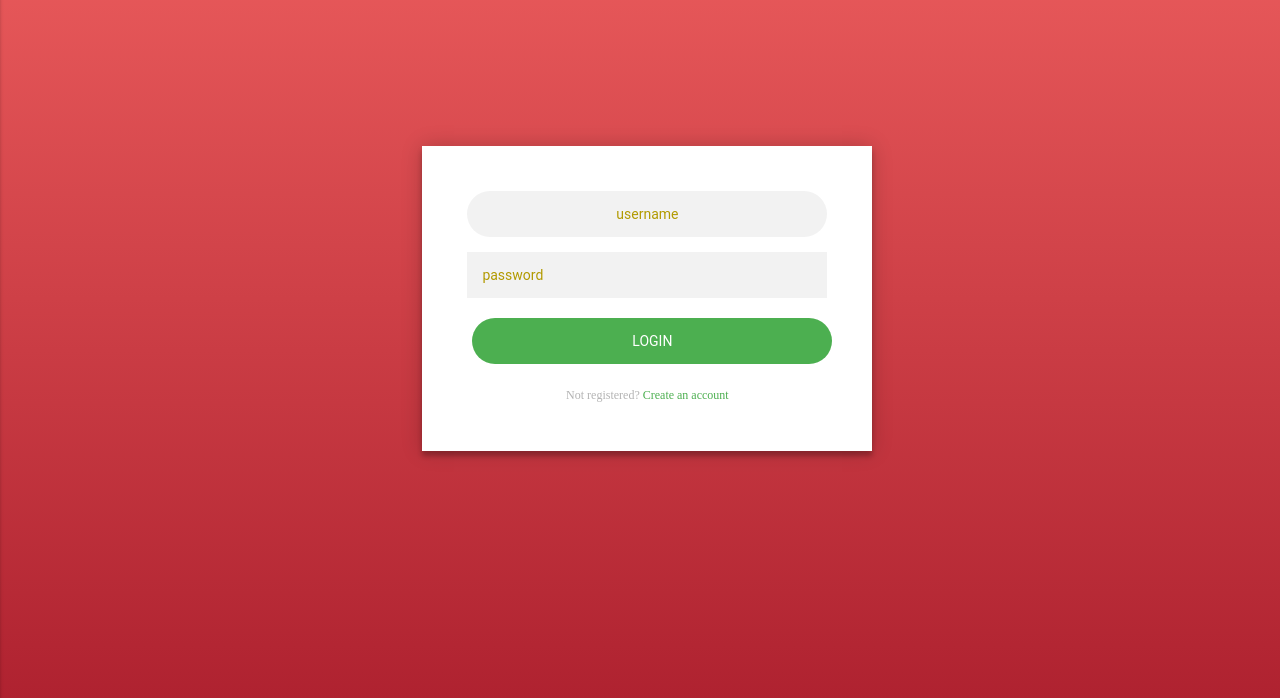
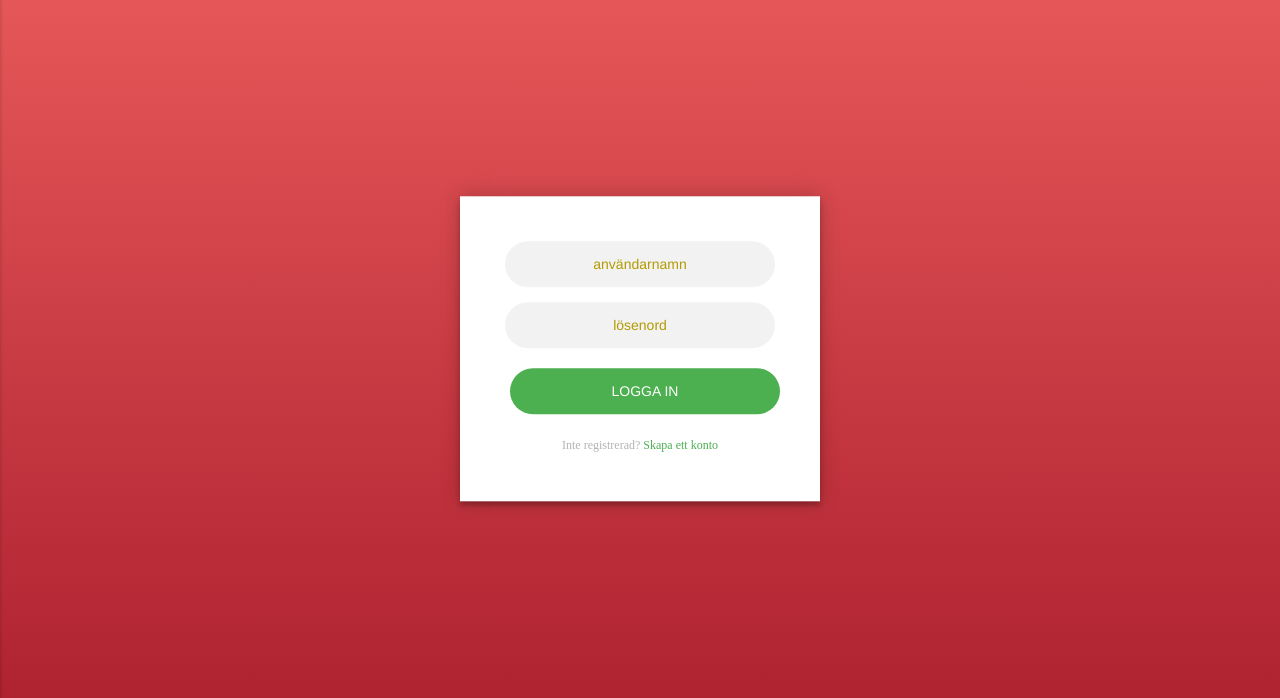
Before and after one commit to TheSwedishScout/pizzajakten, a PHP site: page /logIn.php in a window 1280 px wide. Shown: the part 102-800 px from the top of the page. Run offline with PHP 8.4, Linux system fonts and the light colour scheme; some libraries are stand-ins or nearby versions.

Commit message:
Logga in-funktion

```diff
--- a/css/main.css
+++ b/css/main.css
@@ -465,6 +465,16 @@ button:active {
 
 
 
+
+
+
+
+
+
+
+
+
+
 /**************************************************************\
 |**************************************************************|
 |****************************KASSA*****************************|
@@ -533,6 +543,12 @@ input::placeholder {
 
 
 
+
+
+
+
+
+
 /**************************************************************\
 |**************************************************************|
 |****************************LOG IN*****************************|
@@ -543,36 +559,47 @@ input::placeholder {
 
 /*Code taken and altered https://codepen.io/colorlib/pen/rxddKy*/
 
-@import url(https://fonts.googleapis.com/css?family=Roboto:300);
-
 .login-page {
+	position: absolute;
+	top: 50%;
+	left: 50%;
+	transform: translateX(-50%) translateY(-50%);
   	width: 360px;
   	padding: 8% 0 0;
-  margin: auto;
+  /*margin: auto;*/
 }
 .form {
-  position: relative;
   z-index: 1;
   background: #FFFFFF;
-  max-width: 360px;
-  margin: 0 auto 100px;
   padding: 45px;
   text-align: center;
   box-shadow: 0 0 20px 0 rgba(0, 0, 0, 0.2), 0 5px 5px 0 rgba(0, 0, 0, 0.24);
+  line-height: 22px;
 }
-.form input {
-  font-family: "Roboto", sans-serif;
+
+.form input[type=text],[type="email"],[type="password"] {
+	border: none;
+	border-radius: 25px;
+    color: black;
+    box-sizing: border-box;
+    text-align: center;
+    text-decoration: none;
+    display: inline-block;
+    font-size: 16px;
+    font-family: "helvetica";
+
 	  outline: 0;
 	  background: #f2f2f2;
 	  width: 100%;
-  border: 0;
 	  margin: 0 0 15px;
 	  padding: 15px;
 	  box-sizing: border-box;
 	  font-size: 14px;
 }
 .form button {
-  font-family: "Roboto", sans-serif;
+	background: #499348;
+  font-family: "helvetica";
+  font-size: 100px;
   text-transform: uppercase;
   outline: 0;
   background: #4CAF50;
@@ -585,8 +612,12 @@ input::placeholder {
   transition: all 0.3 ease;
   cursor: pointer;
 }
+
+
 .form button:hover,.form button:active,.form button:focus {
-  background: #43A047;
+  	background-color: #6fbf57;
+	transition-timing-function: ease-in;
+	transition: 0.3s;
 }
 .form .message {
   margin: 15px 0 0;
@@ -601,14 +632,16 @@ input::placeholder {
   display: none;
 }
 
-.form {
-    text-align: center;
-    position: absolute;
-    width: 43%;
-    top: 31%;
-    left: 33%;
-    line-height: 22px;
-}
+
+
+
+
+
+
+
+
+
+
 
 
 
@@ -653,10 +686,11 @@ input::placeholder {
     font-size: 16px;
     font-family: helvetica;
     cursor: pointer;
+     text-transform: uppercase;
 }
 
 #help-button:hover {
 	background-color: #6fbf57;
 	transition-timing-function: ease-in;
-	transition: 1s;
+	transition: 0.3s;
 }
--- a/logIn.php
+++ b/logIn.php
@@ -29,7 +29,7 @@
 		<img src="images/star.png" alt="Favoriter">
 		<img src="images/user.png" alt="min sida">
 		<nav>
-			<h3>Hur fungerar det?</h3>
+			<h3><a href="help.php">Hur fungerar det?</a></h3>
 			<h3>Hitta din pizzeria</h3>
 			<h3>Pizzerior</h3>
 		</nav>
@@ -40,20 +40,22 @@
 Code taken from https://codepen.io/colorlib/pen/rxddKy
 -->
 
+
+
 <div class="login-page">
   <div class="form">
     <form method="POST" action="" class="register-form">
-      <input type="text" placeholder="name"/>
-      <input type="password" placeholder="password"/>
+      <input type="text" placeholder="användarnamn" name="username"/>
+      <input type="password" placeholder="lösenord" name="password"/>
       <input type="text" placeholder="email address"/>
-      <button>create</button>
-      <p class="message">Already registered? <a href="#">Sign In</a></p>
+      <button>Skapa konto</button>
+      <p class="message">Redan registrerad? <a href="#">Logga in</a></p>
     </form>
-    <form class="login-form">
-      <input type="text" placeholder="username"/>
-      <input type="password" placeholder="password"/>
-      <button>login</button>
-      <p class="message">Not registered? <a href="#">Create an account</a></p>
+    <form class="login-form" id="loginForm">
+      <input type="text" placeholder="användarnamn" name="username"/>
+      <input type="password" placeholder="lösenord" name="password"/>
+      <button>Logga in</button>
+      <p class="message">Inte registrerad? <a href="#">Skapa ett konto</a></p>
     </form>
   </div>
 </div>
```
Also changed, not shown: assets/logInParse.php (added, +66 -0 lines), js/logIn.js (added, +16 -0 lines). Lines whose indentation alone changed are shown as unchanged.
